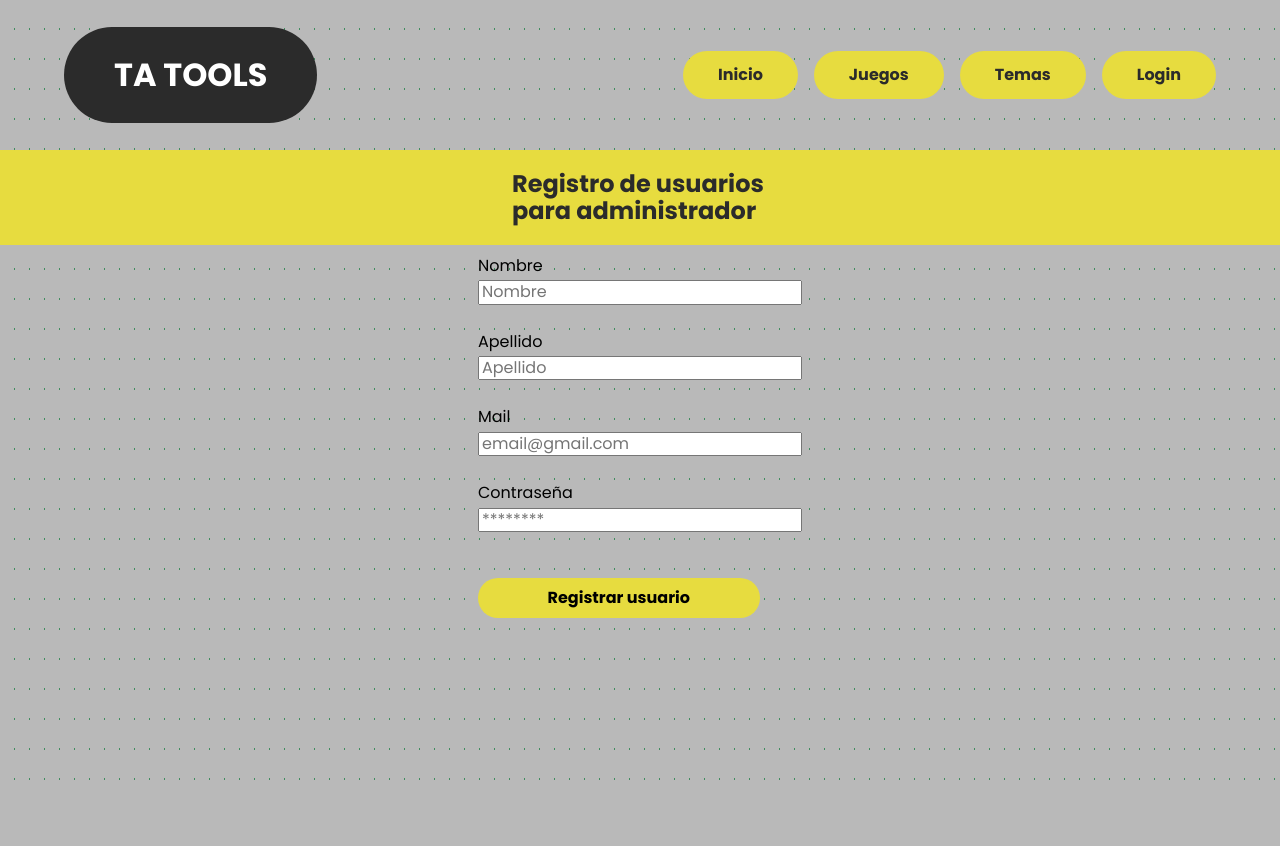
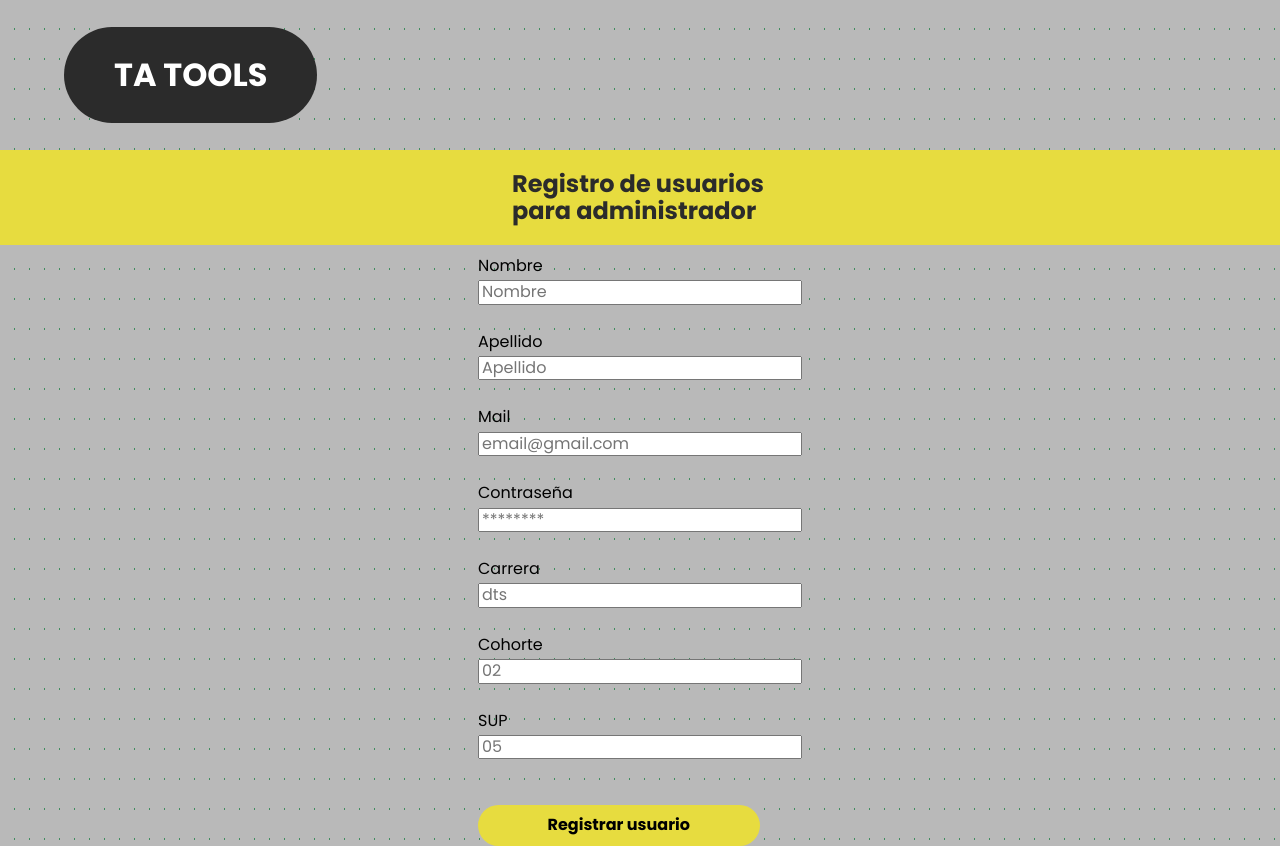
Before and after one commit to MelinaRG/ProyectoSUP7, a FastAPI app: template app/templates/registro_usuarios.html in a window 1280 px wide. Before the commit the page ends 780 px from the top, so only its background shows below. Run offline with FastAPI, Linux system fonts and the light colour scheme; the template is opened without the code that fills it, so the values that code supplies are empty.

Commit message:
modif registro usuario y gracias.html

```diff
--- a/app/templates/registro_usuarios.html
+++ b/app/templates/registro_usuarios.html
@@ -3,38 +3,18 @@
 <head>
 	<title>Registro users</title>
 	<link href="{{ url_for('static', path='/css/styles.css') }}" rel="stylesheet">
-	<!-- <link rel="stylesheet" type="text/css" href="../static/css/styles.css"> -->
+	<link rel="stylesheet" type="text/css" href="../static/css/styles.css">
 	<link rel="preconnect" href="https://fonts.googleapis.com/%22%3E">
 	<link rel="preconnect" href="https://fonts.gstatic.com/" crossorigin>
 	<link href="https://fonts.googleapis.com/css2?family=Poppins:wght@400;700&display=swap" rel="stylesheet">
 	<meta charset="utf-8">
 </head>
 <body>
-		<nav class="nav container">
-			<div class="nav__logo">
-				<h2 class="nav__title">TA TOOLS</h2>
-			</div>
-			<ul class="nav__link nav__link--menu">
-				<li class="nav__items">
-					<a href="/" class="nav__links" id="boton__inicio">Inicio</a>
-				</li>
-				<!-- <li class="nav__items">
-					<a href="/form" class="nav__links" id="boton__form">Form</a>
-				</li> -->
-				<li class="nav__items">
-					<a href="/juegos" class="nav__links">Juegos</a>
-				</li>
-				<li class="nav__items">
-					<a href="/temas" class="nav__links">Temas</a>
-				</li>
-				<!-- <li class="nav__items">
-					<a href="/datos" class="nav__links">Datos</a>
-				</li> -->
-				<li class="nav__items">
-					<a href="/login" class="nav__links">Login</a>
-				</li>
-			</ul>
-		</nav>
+	<nav class="nav container">
+		<div class="nav__logo">
+			<h2 class="nav__title">TA TOOLS</h2>
+		</div>
+	</nav>
 
 
 	<div class="form-registro">
@@ -44,6 +24,9 @@
 			<p class="pregunta_form_registro">Apellido <input type="text" name="apellido" placeholder="Apellido" required></p>
 			<p class="pregunta_form_registro">Mail <input type="email" name="email" placeholder="email@gmail.com" required></p>
 			<p class="pregunta_form_registro">Contraseña<input type="password" name="contrasenia" placeholder="********" required></p>
+			<p class="pregunta_form_registro">Carrera<input type="password" name="carrera" placeholder="dts"required></p>
+			<p class="pregunta_form_registro">Cohorte<input type="text" name="cohorte" placeholder="02" required></p>
+			<p class="pregunta_form_registro">SUP<input type="text" name="grupo" placeholder="05" required></p>
 			<input type="submit" name="submit" class="boton_form_registro" value='Registrar usuario'>
 		</form>
 	</div>
```
Also changed, not shown: app/templates/gracias.html (added, +20 -0 lines).
